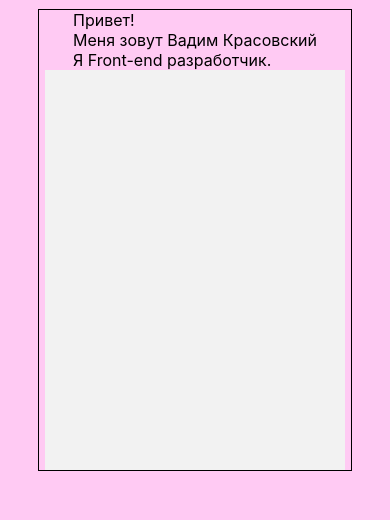
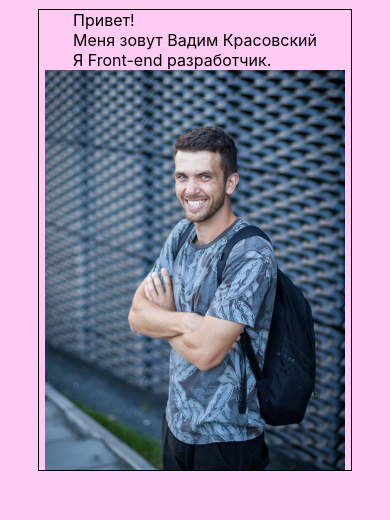
Before and after one commit to VadzimKrasouski/my_portfolio, a React (Create React App) app: page / in a window 390 px wide. Shown: the part 252-772 px from the top of the page. Built offline with nearby package versions, Linux system fonts and the light colour scheme.

Commit message:
-added media queries

```diff
--- a/src/Contacts/Contacts.module.css
+++ b/src/Contacts/Contacts.module.css
@@ -25,7 +25,7 @@
 
 .contactForm {
     border: 1px solid;
-    width: 40%;
+    width: 400px;
     display: flex;
     flex-direction: column;
     align-items: center;
@@ -46,3 +46,9 @@
 .btnSubmit {
 
 }
+
+@media screen and (max-width: 520px) {
+    .contactForm {
+        width: 100%;
+    }
+}
--- a/src/Main/Main.jsx
+++ b/src/Main/Main.jsx
@@ -1,5 +1,6 @@
 import React from 'react';
 import styles from './Main.module.css'
+import hero from './hero.jpg'
 
 const Main = () => (
     <div className={styles.main}>
@@ -10,7 +11,7 @@ const Main = () => (
                 <span>Я Front-end разработчик.</span>
             </div>
             <div className={styles.photo}>
-                <img src="" alt=""/>
+                <img src={hero} alt="hero"/>
             </div>
         </div>
     </div>
--- a/src/Main/Main.module.css
+++ b/src/Main/Main.module.css
@@ -26,3 +26,21 @@
     width: 300px;
     background-color: #f2f2f2;
 }
+
+.photo img {
+    width: 100%;
+    margin: 0 0 -2% 0;
+}
+
+
+
+
+
+
+
+@media screen and (max-width: 375px) {
+    .photo {
+        width: 100%;
+        height: unset;
+    }
+}
--- a/src/Projects/Projects.module.css
+++ b/src/Projects/Projects.module.css
@@ -27,3 +27,20 @@
     height: 100%;
     flex-wrap: wrap;
 }
+
+
+
+
+
+
+
+
+
+
+
+
+@media screen and (max-width: 1004px){
+    .projectBlocks {
+        justify-content: center;
+    }
+}
--- a/src/Skills/Skills.module.css
+++ b/src/Skills/Skills.module.css
@@ -27,3 +27,21 @@
     height: 100%;
     flex-wrap: wrap;
 }
+
+
+
+
+
+
+
+
+
+
+
+
+
+@media screen and (max-width: 1132px) {
+    .skillBlocks {
+        justify-content: space-around;
+    }
+}
```
Also changed, not shown: src/Main/hero.jpg (added).
